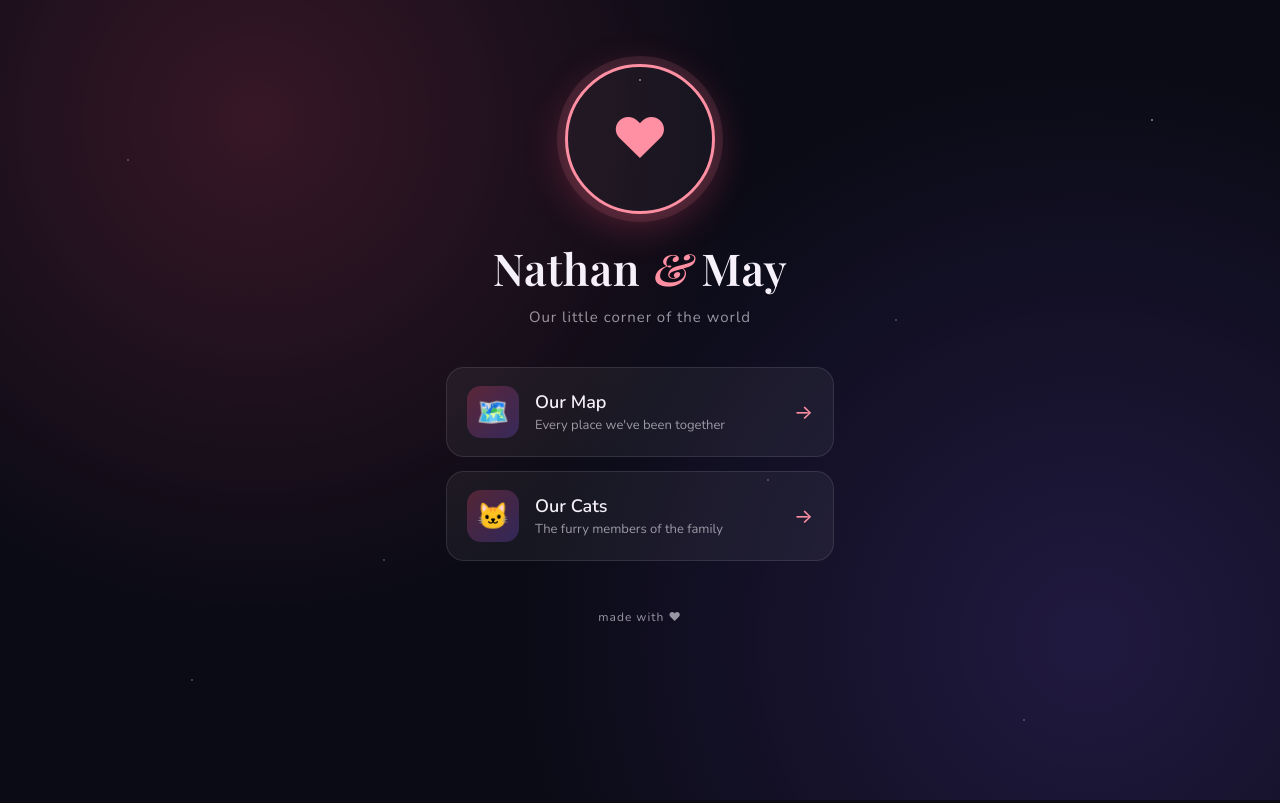
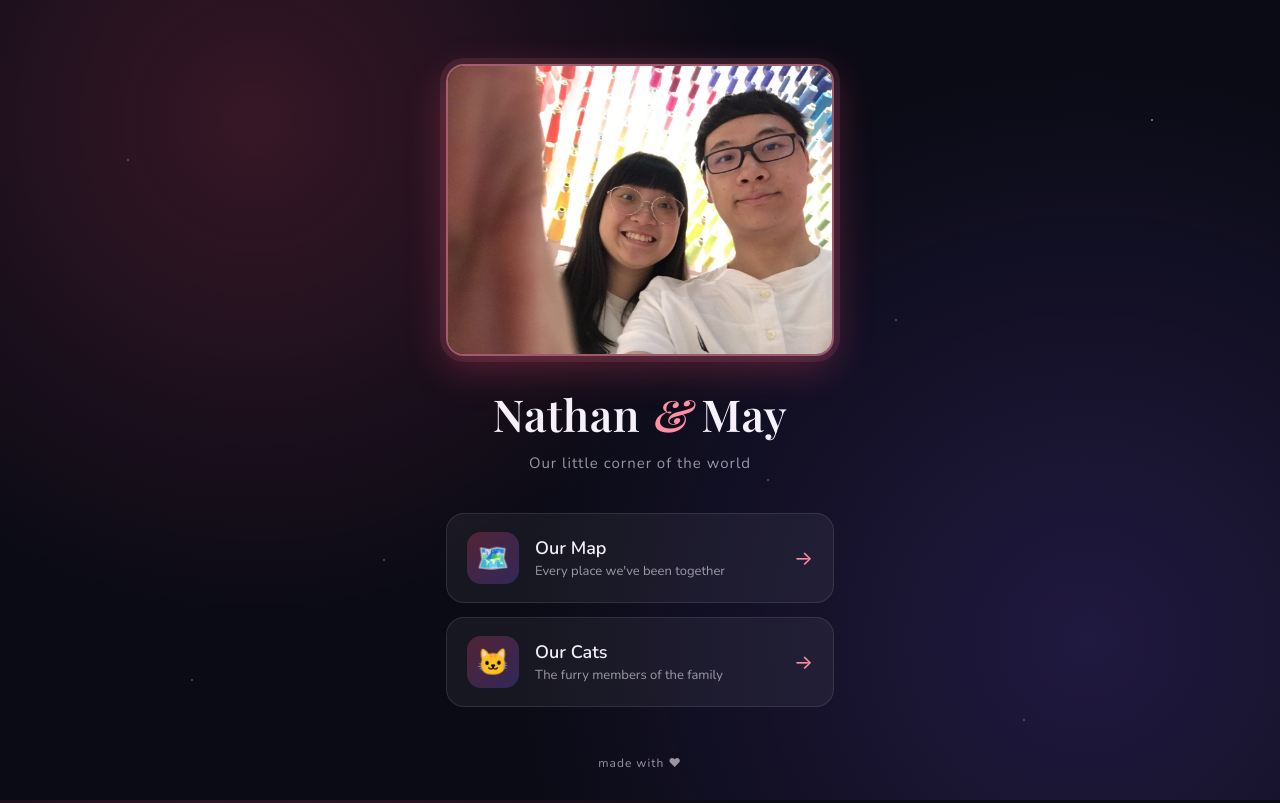
Before and after one commit to Urekzera/Maythan, a plain HTML site: page index.html in a window 1280 px wide. Drawn offline with nearby package versions, Linux system fonts and the light colour scheme; a web font is replaced by a local one.

Commit message:
add home page picture

```diff
--- a/home.css
+++ b/home.css
@@ -62,22 +62,23 @@ main {
 /* ---------- Header ---------- */
 header { margin-bottom: 40px; }
 
-#cover,
+/* Our photo: the whole picture, with rounded corners and a soft pink glow */
+#cover {
+  display: block;
+  width: 100%;
+  height: auto;
+  margin: 0 auto 28px;
+  border-radius: 18px;
+  border: 2px solid rgba(255, 143, 163, 0.6);
+  box-shadow: 0 0 0 6px rgba(255, 143, 163, 0.1), 0 12px 40px rgba(255, 77, 109, 0.3);
+}
+
 .cover-placeholder {
   width: 150px;
   height: 150px;
   margin: 0 auto 24px;
   border-radius: 50%;
   border: 3px solid var(--pink-soft);
-  box-shadow: 0 0 0 8px rgba(255, 143, 163, 0.12), 0 10px 40px rgba(255, 77, 109, 0.3);
-}
-
-#cover {
-  display: block;
-  object-fit: cover;
-}
-
-.cover-placeholder {
   display: flex;
   align-items: center;
   justify-content: center;
--- a/index.html
+++ b/index.html
@@ -14,9 +14,8 @@
 
   <main>
     <header>
-      <!-- Our photo goes here later: delete the <div class="cover-placeholder">…</div>
-           and use this instead: <img id="cover" src="photos/us.jpg" alt="Nathan & May" /> -->
-      <div class="cover-placeholder">♥</div>
+      <!-- Our photo (to change it, replace photos/us.jpg) -->
+      <img id="cover" src="photos/us.jpg" alt="Nathan & May" />
 
       <h1>Nathan <span class="amp">&amp;</span> May</h1>
       <p class="tagline">Our little corner of the world</p>
```
Also changed, not shown: photos/us.jpg (added).
